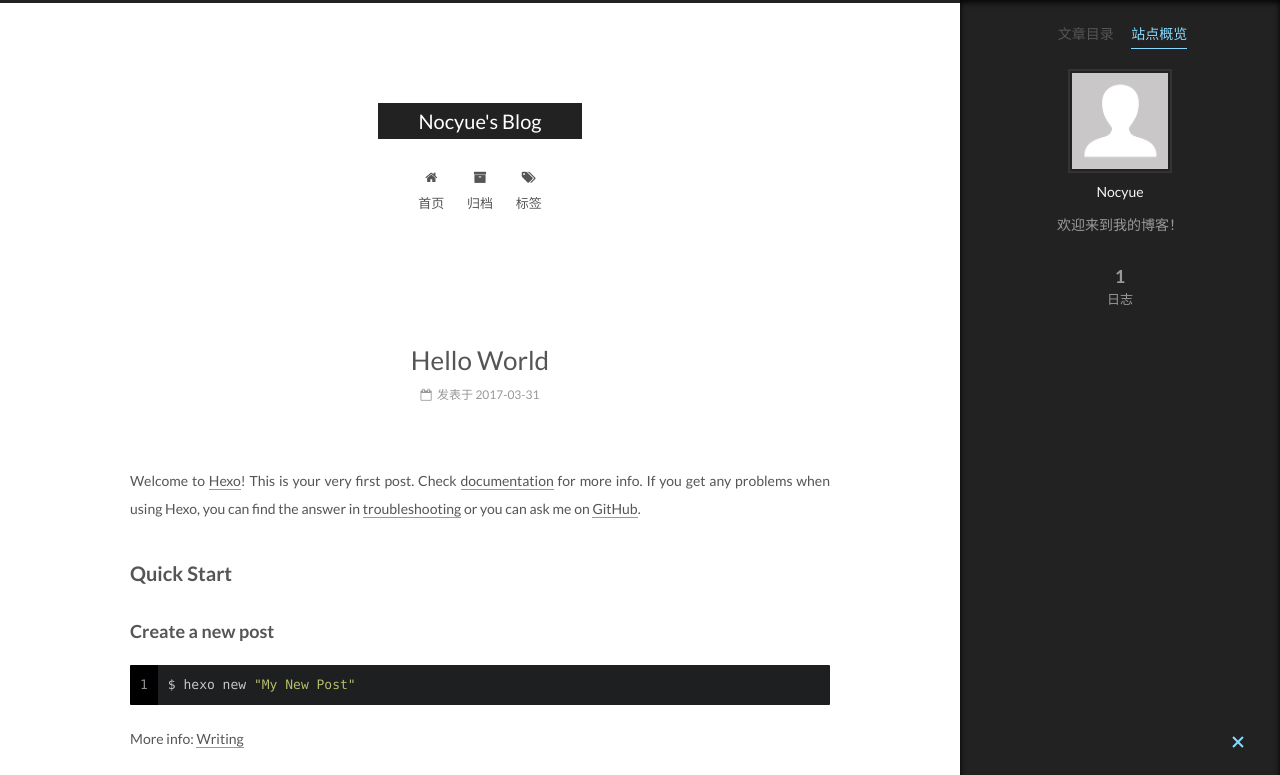
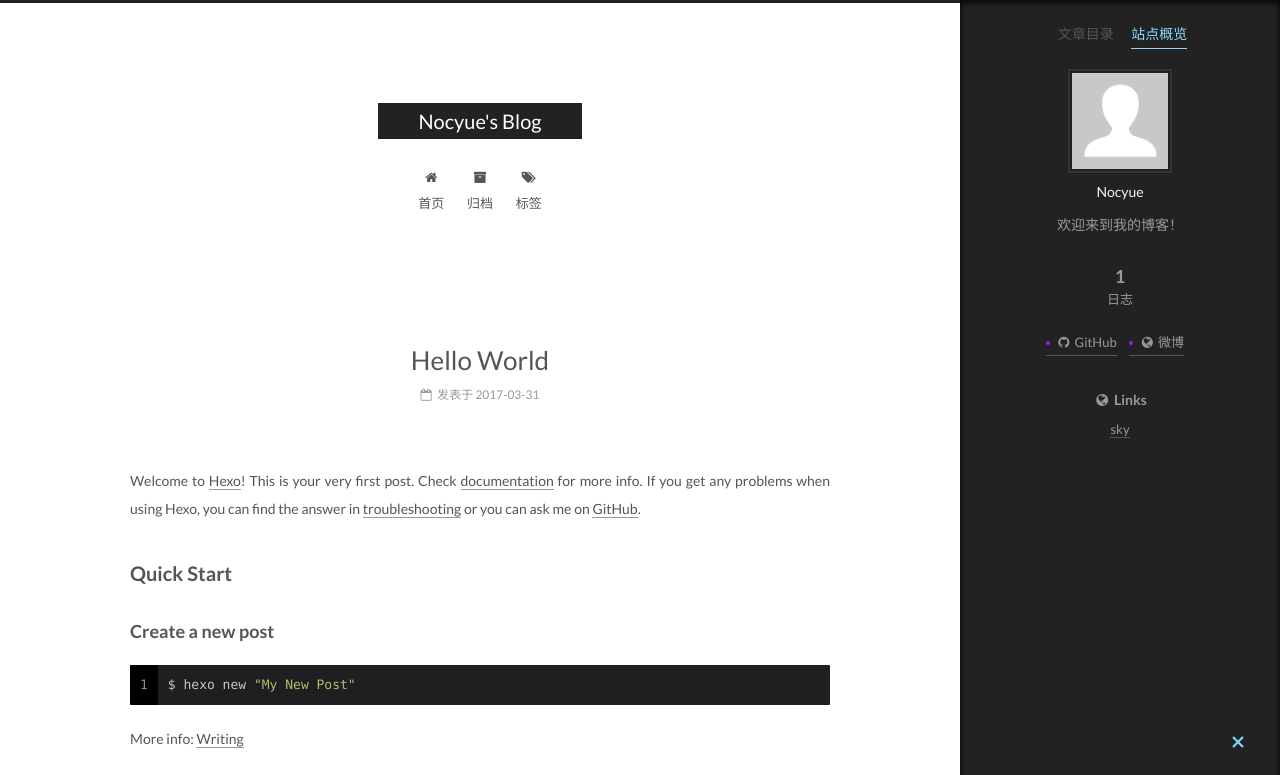
Before and after one commit to nocyue/nocyue.github.io, a plain HTML site: page 2017/03/31/hello-world/index.html in a window 1280 px wide. Both pictures are taken after a click on the item "站点概览". Shown: the top 775 px of the page. Drawn offline with Linux system fonts and the light colour scheme.

Commit message:
Site updated: 2017-04-07 10:32:03

```diff
--- a/2017/03/31/hello-world/index.html
+++ b/2017/03/31/hello-world/index.html
@@ -449,12 +449,46 @@ Quick">
 
         <div class="links-of-author motion-element">
 
+
+              <span class="links-of-author-item">
+                <a href="https://github.com/nocyue" target="_blank" title="GitHub">
+
+                    <i class="fa fa-fw fa-github"></i>
+
+                  GitHub
+                </a>
+              </span>
+
+              <span class="links-of-author-item">
+                <a href="http://weibo.com" target="_blank" title="微博">
+
+                    <i class="fa fa-fw fa-globe"></i>
+
+                  微博
+                </a>
+              </span>
+
+
         </div>
 
 
 
 
 
+
+          <div class="links-of-blogroll motion-element links-of-blogroll-inline">
+            <div class="links-of-blogroll-title">
+              <i class="fa  fa-fw fa-globe"></i>
+              Links
+            </div>
+            <ul class="links-of-blogroll-list">
+
+                <li class="links-of-blogroll-item">
+                  <a href="http://www.juanfu.win" title="sky" target="_blank">sky</a>
+                </li>
+
+            </ul>
+          </div>
 
 
 
--- a/css/main.css
+++ b/css/main.css
@@ -1691,7 +1691,7 @@ pre .javascript .function {
   width: 4px;
   height: 4px;
   border-radius: 50%;
-  background: #7c6569;
+  background: #911aff;
 }
 .links-of-blogroll {
   font-size: 13px;
```
Also changed, not shown: archives/2017/03/index.html (+34 -0 lines), archives/2017/index.html (+34 -0 lines), archives/index.html (+34 -0 lines), index.html (+34 -0 lines).
